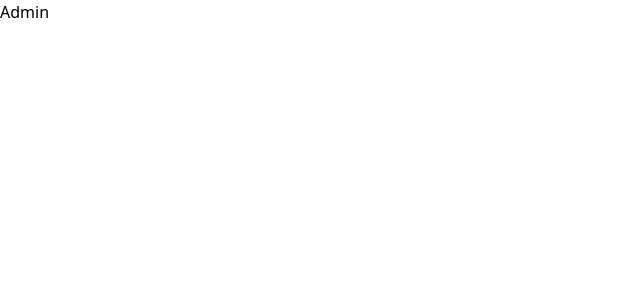
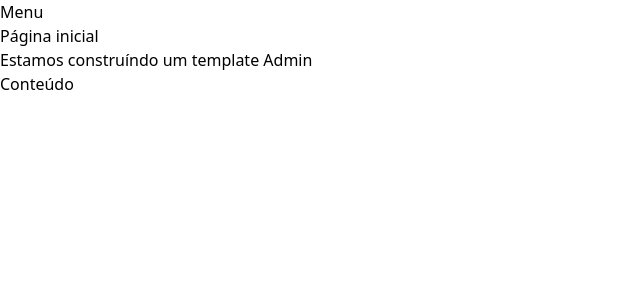
Before and after one commit to ednosmab/admin-template, a Next.js app: page / in a window 1280 px wide. Shown: the top 300 px of the page, without its empty margins (0-640 px from the left). Built offline with nearby package versions, Linux system fonts and the light colour scheme.

Commit message:
initial structure

```diff
--- /dev/null
+++ b/src/components/template/Cabecalho.tsx
@@ -0,0 +1,15 @@
+import Titulo from "./Titulo";
+
+interface CabecalhoProps {
+    titulo: string;
+    subTitulo: string;
+    children?: React.ReactNode;
+}
+
+export default function Cabecalho (props: CabecalhoProps){
+    return (
+        <div>
+            <Titulo titulo={props.titulo} subTitulo={props.subTitulo}/>
+        </div>
+    )
+}
--- /dev/null
+++ b/src/components/template/Conteudo.tsx
@@ -0,0 +1,13 @@
+interface ConteudoProps {
+    children?: React.ReactNode;
+}
+
+export default function Conteudo (props: ConteudoProps){
+    return (
+        <div className={`
+            flex flex-col mt-7
+        `}>
+            {props.children}
+        </div>
+    )
+}
--- /dev/null
+++ b/src/components/template/Layout.tsx
@@ -0,0 +1,21 @@
+import Cabecalho from "./Cabecalho";
+import Conteudo from "./Conteudo";
+import MenuLateral from "./MenuLateral";
+
+interface LayoutProps {
+    titulo: string;
+    subTitulo: string;
+    children?: React.ReactNode;
+}
+
+export default function Layout (props: LayoutProps){
+    return (
+        <div>
+            <MenuLateral/>
+            <Cabecalho titulo={props.titulo} subTitulo={props.subTitulo}/>
+            <Conteudo>
+                {props.children}
+            </Conteudo>
+        </div>
+    )
+}
--- /dev/null
+++ b/src/components/template/MenuLateral.tsx
@@ -0,0 +1,7 @@
+export default function MenuLateral(){
+    return(
+        <aside>
+            <h1>Menu</h1>
+        </aside>
+    )
+}
--- /dev/null
+++ b/src/components/template/Titulo.tsx
@@ -0,0 +1,17 @@
+interface TituloProps {
+    titulo: string;
+    subTitulo: string;
+}
+
+export default function Titulo (props: TituloProps){
+    return (
+        <div>
+            <h1>
+                    {props.titulo}
+            </h1>
+            <h2>
+                    {props.subTitulo}
+            </h2>
+        </div>
+    )
+}
--- a/src/pages/index.tsx
+++ b/src/pages/index.tsx
@@ -1,7 +1,11 @@
+import Layout from "@/components/template/Layout";
+
 export default function Home() {
   return (
     <div>
-      <h1 className={`text-9xl text-green-600`}>Admin</h1>
+      <Layout titulo="Página inicial" subTitulo="Estamos construíndo um template Admin">
+        <h3>Conteúdo</h3>
+      </Layout>
     </div>
   );
 }
```
